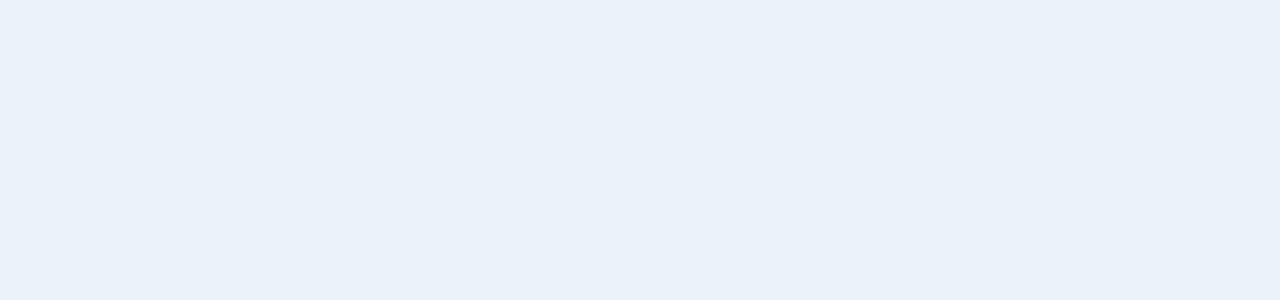
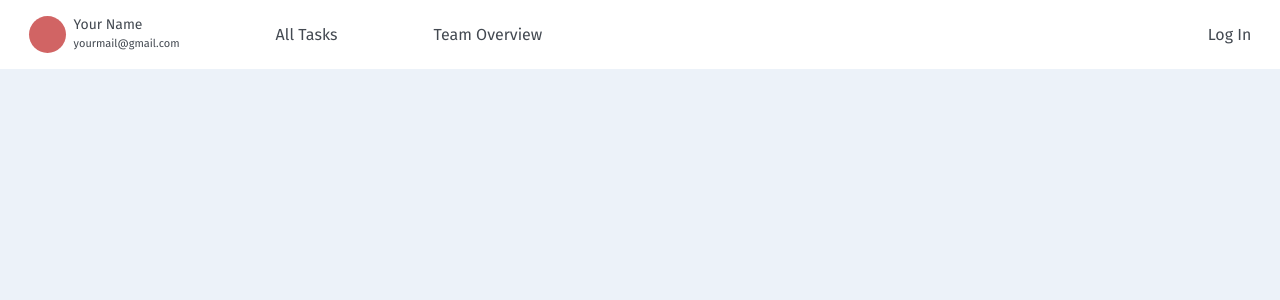
Before and after one commit to Eorime/Task-Manager, a React (Vite) app in the folder task-manager-front/: page /employees in a window 1280 px wide. Before the commit this address had no page. Shown: the top 300 px of the page. Built offline with nearby package versions, Linux system fonts and the light colour scheme.

Commit message:
Add employees page in the routes

```diff
--- a/task-manager-front/src/components/common/navigation/Navigation.jsx
+++ b/task-manager-front/src/components/common/navigation/Navigation.jsx
@@ -25,10 +25,10 @@
 						<UserCredentialsMail>yourmail@gmail.com</UserCredentialsMail>
 					</UserCredentialsContainer>
 				</UserContainer>
-				<StyledLink>
+				<StyledLink to="/">
 					<NavText>All Tasks</NavText>
 				</StyledLink>
-				<StyledLink>
+				<StyledLink to="/employees">
 					<NavText>Team Overview</NavText>
 				</StyledLink>
 			</NavASide>
--- a/task-manager-front/src/components/common/navigation/styles.js
+++ b/task-manager-front/src/components/common/navigation/styles.js
@@ -6,10 +6,11 @@
 	background-color: #ffffff;
 	display: flex;
 	align-items: center;
-	padding: 1rem;
+	padding: 1rem 1.8rem 1rem 1.8rem;
 	justify-content: space-between;
 	box-sizing: border-box;
 `;
+
 export const StyledLink = styled(Link)`
 	color: inherit;
 	text-decoration: none;
--- a/task-manager-front/src/config/routes.js
+++ b/task-manager-front/src/config/routes.js
@@ -2,6 +2,7 @@
 import { routes } from "../constants/routes";
 import Home from "../pages/homePage/Home";
 import SignUp from "../pages/signUp/SignUp";
+import Employees from "../pages/employees/Employees";
 
 export const appRoutes = [
 	{
@@ -12,4 +13,8 @@
 		path: routes.signUp,
 		Component: SignUp,
 	},
+	{
+		path: routes.employees,
+		Component: Employees,
+	},
 ];
--- a/task-manager-front/src/pages/employees/Employees.jsx
+++ b/task-manager-front/src/pages/employees/Employees.jsx
@@ -0,0 +1,13 @@
+import React from "react";
+import { Container } from "./style";
+import Navigation from "../../components/common/navigation/Navigation";
+
+const Employees = () => {
+	return (
+		<Container>
+			<Navigation />
+		</Container>
+	);
+};
+
+export default Employees;
--- /dev/null
+++ b/task-manager-front/src/pages/employees/style.js
@@ -0,0 +1,3 @@
+import styled from "styled-components";
+
+export const Container = styled.div``;
```
